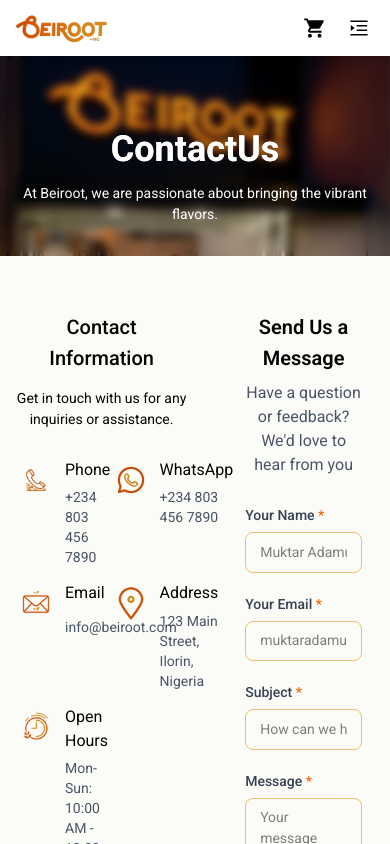
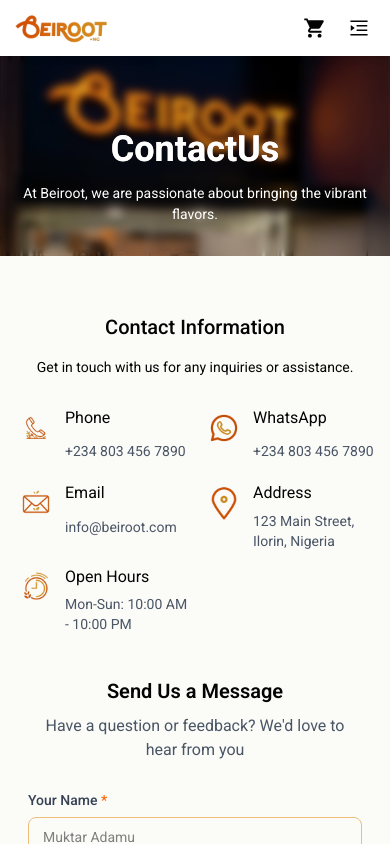
Before and after one commit to leomass677/Beiroot, a React (Vite) app: page /contact in a window 390 px wide. Shown: the top 844 px of the page. Built offline with nearby package versions, Linux system fonts and the light colour scheme.

Commit message:
upd flex-col in contact us page

```diff
--- a/src/Pages/ContactUs.jsx
+++ b/src/Pages/ContactUs.jsx
@@ -12,7 +12,7 @@
           " At Beiroot, we are passionate about bringing the vibrant flavors."
         }
       />
-      <section className="max-w-[1440px] flex flex-row-reverse flex-col justify-center  lg:flex-row lg:flex-nowrap mx-auto w-full scroll-0 py-16 px-4 md:px-6 lg:px-8 flex  gap-12 md:gap- lg:gap-4">
+      <section className="max-w-[1440px] flex flex-col-reverse flex-col justify-center  lg:flex-row lg:flex-nowrap mx-auto w-full scroll-0 py-16 px-4 md:px-6 lg:px-8 flex  gap-12 md:gap- lg:gap-4">
         {" "}
         <Form className="flex-1" />
         {/*  */}
```
